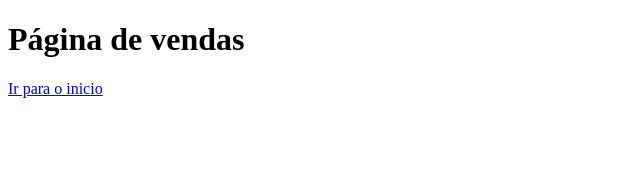
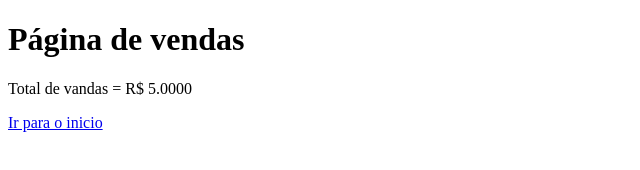
Before and after one commit to JonasMelo/aulagithub, a plain HTML site: page vendas.html in a window 1280 px wide. Shown: the whole page, without its empty margins (0-640 px from the left). Drawn offline with Linux system fonts and the light colour scheme.

Commit message:
Acrescentando o valor das vendas

```diff
--- a/vendas.html
+++ b/vendas.html
@@ -8,6 +8,7 @@
 </head>
 <body>
     <h1> Página de vendas </h1>
+    <p>Total de vandas = R$ 5.0000</p>
     <a href="index.html"> Ir para o inicio</a>
 </body>
 </html>
```
Also changed, not shown: 1 other file.
